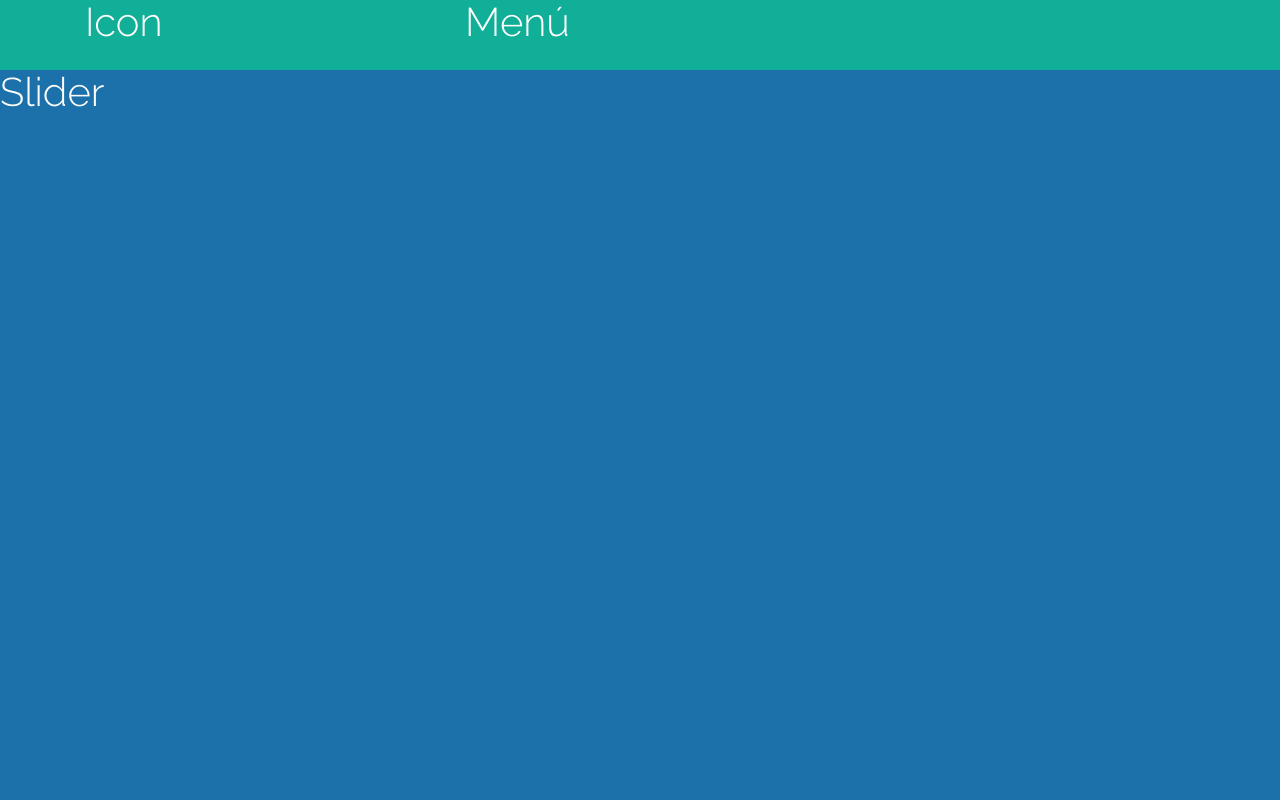
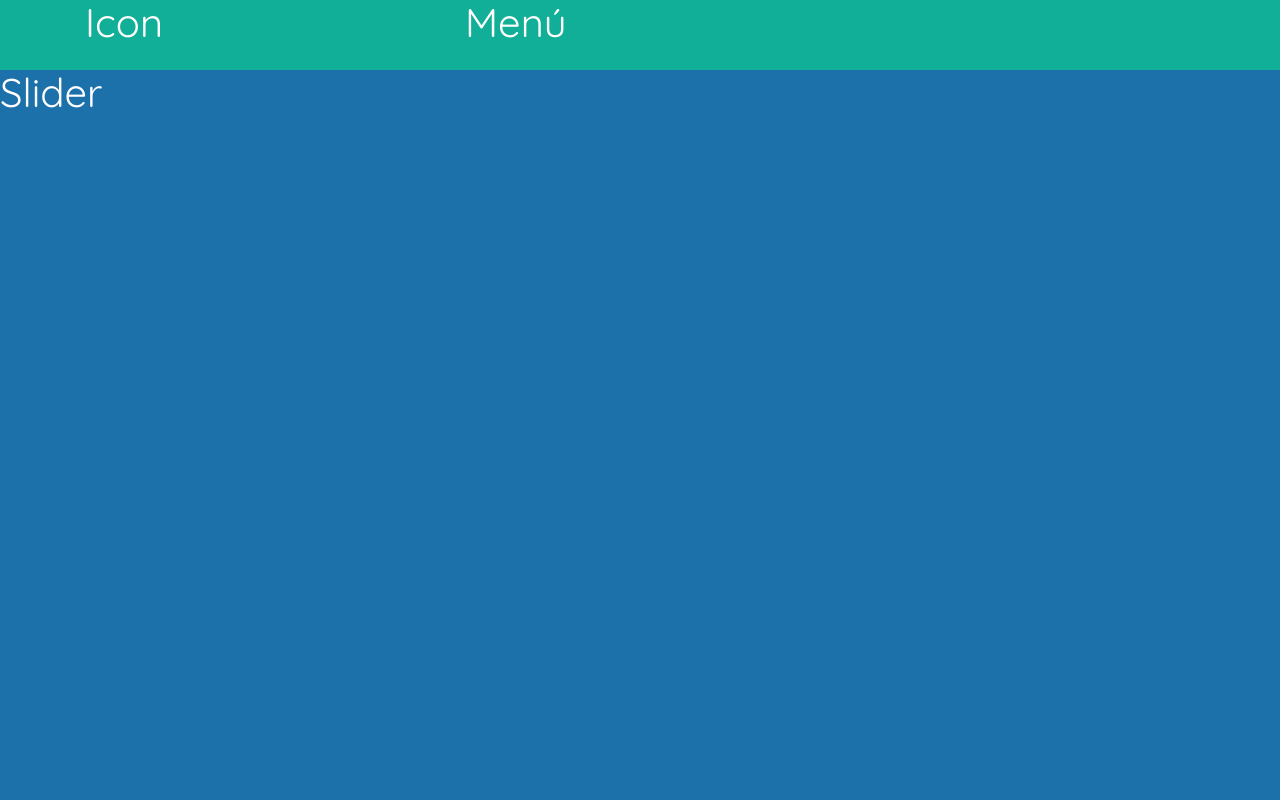
Before and after one commit to Franko23/Innotec, a plain HTML site: page Sitio_Innotec/index.html in a window 1280 px wide. Shown: the top 800 px of the page. Drawn offline with nearby package versions, Linux system fonts and the light colour scheme.

Commit message:
Cambio de fuente
Fuente elegida Quicksand

```diff
--- a/Sitio_Innotec/assets/styles.css
+++ b/Sitio_Innotec/assets/styles.css
@@ -1,5 +1,5 @@
 html,body{
-   font-family: 'Raleway', sans-serif;
+    font-family: 'Quicksand', sans-serif;
    color: #FFFFFF;
 }
 
--- a/Sitio_Innotec/index.html
+++ b/Sitio_Innotec/index.html
@@ -6,7 +6,7 @@
     <meta http-equiv="X-UA-Compatible" content="ie=edge">
     <title>Innotec</title>
 
-    <link href="https://fonts.googleapis.com/css?family=Raleway:300" rel="stylesheet">
+    <link href="https://fonts.googleapis.com/css?family=Quicksand" rel="stylesheet">
     <link rel="stylesheet" href="https://maxcdn.bootstrapcdn.com/bootstrap/4.0.0-beta/css/bootstrap.min.css" integrity="sha384-/Y6pD6FV/Vv2HJnA6t+vslU6fwYXjCFtcEpHbNJ0lyAFsXTsjBbfaDjzALeQsN6M" crossorigin="anonymous">
     <link href="assets/styles.css" rel="stylesheet">
 </head>
```
